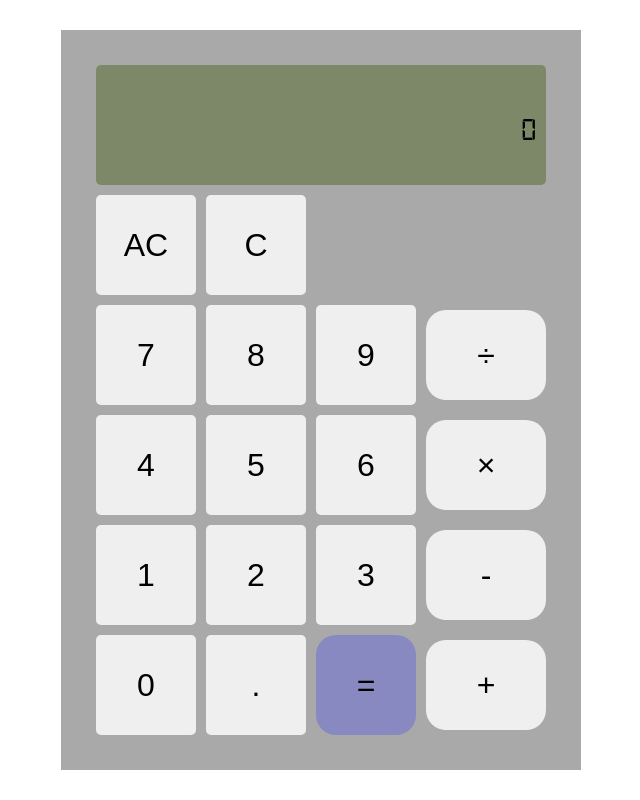
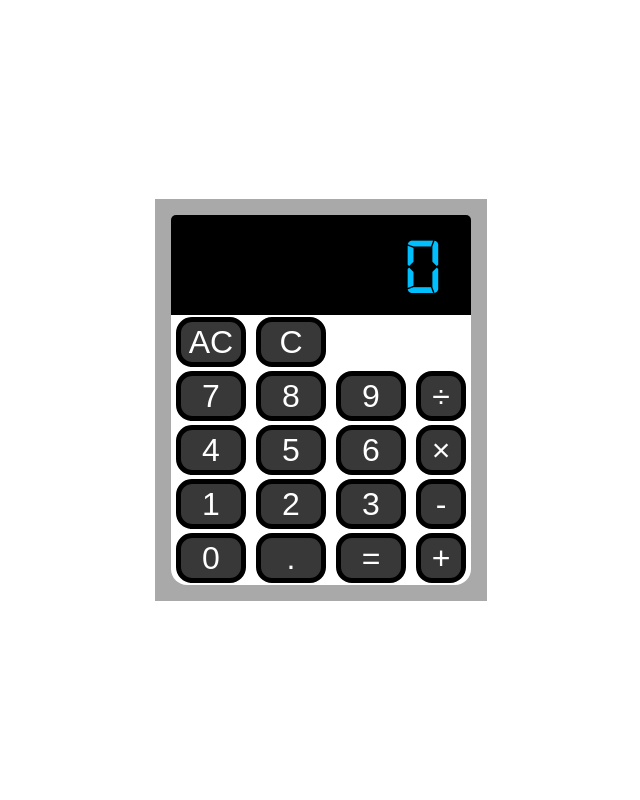
Before and after one commit to El-Gobbo/calculator, a plain HTML site: page index.html in a window 1280 px wide. Shown: the whole page, without its empty margins (319-959 px from the left). Drawn offline with Linux system fonts and the light colour scheme.

Commit message:
Css edits to improve calculator aesthetics

```diff
--- a/styles.css
+++ b/styles.css
@@ -23,6 +23,8 @@
 #buttons {
     display:flex;
     flex-direction: column;
+    background-color: white;
+    border-radius: 0 0 16px 16px;
 }
 
 .row {
@@ -35,39 +37,35 @@
     justify-content: left;
 }
 
-button, #screen{
-    margin: 5px;
-}
-
 button {
-    height: 100px;
-    width: 100px;
-    border-radius: 5px;
+    height: 50px;
+    width: 70px;
+    border-radius: 16px;
+    border: 5px solid black;
+    margin: 2px 5px;
+    background-color: rgb(56, 56, 56);
+    color: white;
 }
 
 .operation {
-    border-radius: 20px;
-    height: 90px;
-    width:120px
+    border-radius: 16px;
+    height: 50px;
+    width: 50px
 }
 
 #screen {
-    background-color: rgba(85, 107, 47, 0.534);
-    height: 120px;
-    border-radius: 5px;
-    justify-content: right;
-    padding: 10px;
-    display: flex;
-    align-items: center;
+    background-color: black;
+    color: deepskyblue;
+    height: 100px;
+    border-radius: 5px 5px 0 0;
+    padding: 20px 30px;
+    text-align: right;
     font-family: 'Digital-7';
+    font-size: 80px;
+
 }
 
 #interface {
-    padding: 30px;
+    padding: 16px;
     background-color: darkgrey;
 }
-
-#equals {
-    background-color: rgba(90, 90, 230, 0.404);
-    border-radius: 20px;
-}
```
